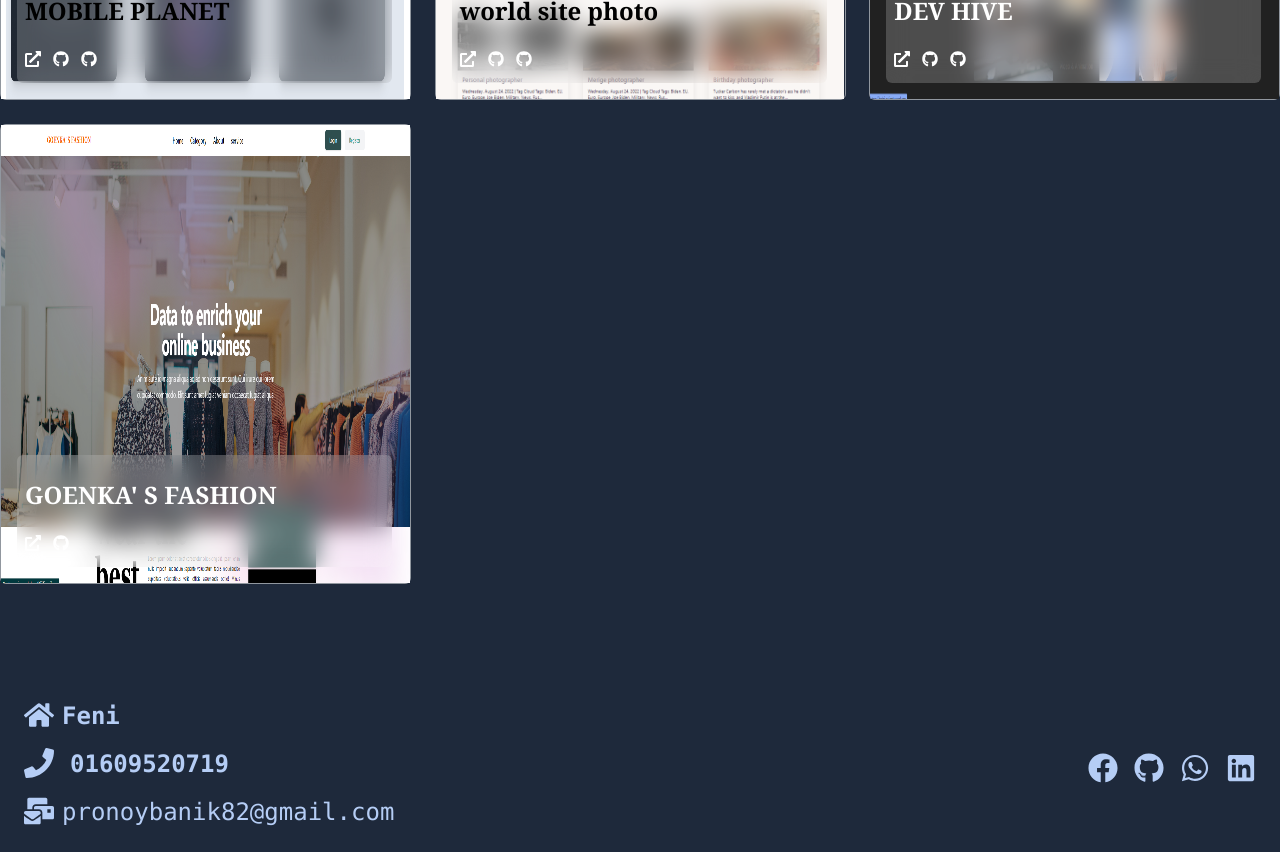
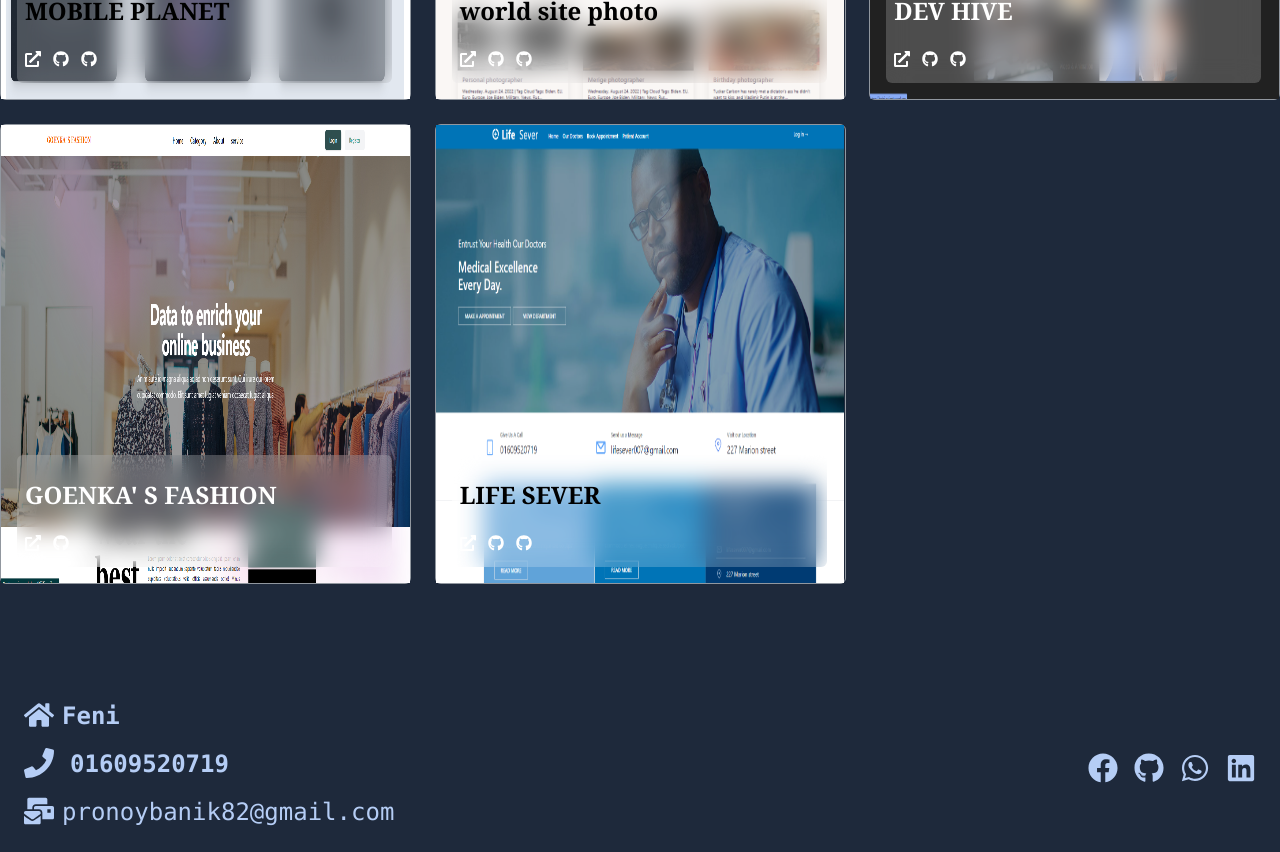
Before and after one commit to pronoybanik/portfolio-site, a React (Create React App) app: page / in a window 1280 px wide. Shown: the part 2760-3612 px from the top of the page. Built offline with nearby package versions, Linux system fonts and the light colour scheme.

Commit message:
add new project

```diff
--- a/src/Component/ProjectsCard/ProjectsCard.js
+++ b/src/Component/ProjectsCard/ProjectsCard.js
@@ -7,6 +7,7 @@ import img from '../../Asset/Screenshot 2023-05-19 003743.png'
 import img1 from '../../Asset/Screenshot 2023-05-19 190854.png'
 import img2 from '../../Asset/Screenshot 2023-05-19 233746.png'
 import img3 from '../../Asset/Screenshot 2023-08-14 213442.png'
+import img4 from '../../Asset/Screenshot 2023-11-02 190120.png'
 import express from '../../Asset/developement-logo/ex/download (1).png'
 import tailwind from '../../Asset/developement-logo/tailwind/download.png'
 import redux from '../../Asset/developement-logo/redux/download.png'
@@ -41,7 +42,7 @@ const ProjectsCard = () => {
                         <div className="w-[100%]   h-full rounded-md   relative bg-top bg-no-repeat bg-cover hover:bg-bottom ease-linear duration-[5000ms] bg-projectOne text-white mx-auto"> <img src={img} className='h-full' alt="" /> </div>
                         <div className={`group p-2 absolute left-4 bottom-4 bg-white/20 backdrop-blur-md w-11/12 rounded-md  hover:duration-300 ease-in-out hover:h-[50%] hover:w-[100%] overflow-hidden hover:left-0 hover:bottom-0 `}>
                             <h1 className="text-2xl py-4 font-semibold text-black uppercase font-serif"> Mobile planet</h1>
-                            <p className={`text-lg text-para hidden group-hover:block text-black `}>This is a second mobile selling site where second mobiles can be bought and sold.</p>
+                            <p className={`text-xm font-semibold text-para hidden group-hover:block text-black `}>This is a second mobile selling site where second mobiles can be bought and sold.</p>
                             <div className="mt-4 hidden group-hover:flex flex-wrap items-center justify-start gap-4 mx-auto expertise  cursor-pointer">
 
                                 {
@@ -68,7 +69,7 @@ const ProjectsCard = () => {
                         <div className="w-[100%]   h-full rounded-md   relative bg-top bg-no-repeat bg-cover hover:bg-bottom ease-linear duration-[5000ms] bg-projectOne text-white mx-auto"> <img src={img1} className='h-full w-full' alt="" /> </div>
                         <div className={`group p-2 absolute left-4 bottom-4 bg-white/20 backdrop-blur-md w-11/12 rounded-md  hover:duration-300 ease-in-out hover:h-[50%] hover:w-[100%] overflow-hidden hover:left-0 hover:bottom-0 `}>
                             <h1 className="text-2xl py-4 font-semibold text-black font-serif ">world site photo</h1>
-                            <p className={`text-lg text-para hidden group-hover:block text-black `}>This is a world photography site where you can enter the site and give reviews by looking at the pictures.</p>
+                            <p className={`text-xm font-semibold text-para hidden group-hover:block text-black `}>This is a world photography site where you can enter the site and give reviews by looking at the pictures.</p>
                             <div className="mt-4 hidden group-hover:flex flex-wrap items-center justify-start gap-4 mx-auto expertise  cursor-pointer">
 
                                 {
@@ -96,7 +97,7 @@ const ProjectsCard = () => {
                         <div className="w-[100%]   h-full rounded-md   relative bg-top bg-no-repeat bg-cover hover:bg-bottom ease-linear duration-[5000ms] bg-projectOne text-white mx-auto"> <img src={img2} className='h-full w-full' alt="" /> </div>
                         <div className={`group p-2 absolute left-4 bottom-4 bg-white/20 backdrop-blur-md w-11/12 rounded-md  hover:duration-300 ease-in-out hover:h-[50%] hover:w-[100%] overflow-hidden hover:left-0 hover:bottom-0 `}>
                             <h1 className="text-2xl py-4 font-semibold  font-serif uppercase">dev hive</h1>
-                            <p className={`text-lg text-para hidden group-hover:block  `}>Local Freelancing marketplace Easy sharing and getting service Local payment Method with ssl Commers. Realtime chating feature with socket.oi</p>
+                            <p className={`text-xm font-semibold text-para hidden group-hover:block  `}>Local Freelancing marketplace Easy sharing and getting service Local payment Method with ssl Commers. Realtime chating feature with socket.oi</p>
                             <div className="mt-4 hidden group-hover:flex flex-wrap items-center justify-start gap-4 mx-auto expertise  cursor-pointer">
 
                                 {
@@ -124,7 +125,7 @@ const ProjectsCard = () => {
                         <div className="w-[100%]   h-full rounded-md   relative bg-top bg-no-repeat bg-cover hover:bg-bottom ease-linear duration-[5000ms] bg-projectOne text-white mx-auto"> <img src={img3} className='h-full w-full' alt="" /> </div>
                         <div className={`group p-2 absolute left-4 bottom-4 bg-white/20 backdrop-blur-md w-11/12 rounded-md  hover:duration-300 ease-in-out hover:h-[50%] hover:w-[100%] overflow-hidden hover:left-0 hover:bottom-0 `}>
                             <h1 className="text-2xl py-4 font-semibold  font-serif uppercase">GOENKA' S FASHION</h1>
-                            <p className={`text-lg text-para hidden group-hover:block  `}>Local Freelancing marketplace Easy sharing and getting service Local payment Method with ssl Commers. Realtime chating feature with socket.oi</p>
+                            <p className={`text-xm font-semibold text-para hidden group-hover:block  `}>Local Freelancing marketplace Easy sharing and getting service Local payment Method with ssl Commers. Realtime chating feature with socket.oi</p>
                             <div className="mt-4 hidden group-hover:flex flex-wrap items-center justify-start gap-4 mx-auto expertise  cursor-pointer">
 
                                 {
@@ -139,7 +140,31 @@ const ProjectsCard = () => {
                             </div>
                         </div>
                     </div>
+                    {/* 5 */}
+                    <div className="w-[100%] border-[#ffffff83] border-[1px] h-[460px] rounded-md   relative bg-top bg-no-repeat bg-cover hover:bg-bottom ease-linear duration-[5000ms] text-white mx-auto" data-aos="zoom-in-up"
+                        data-aos-delay="100"
+                        data-aos-duration="600"
+                        data-aos-easing="ease-in-out"
+                    >
+                        <div className="w-[100%]   h-full rounded-md   relative bg-top bg-no-repeat bg-cover hover:bg-bottom ease-linear duration-[5000ms] bg-projectOne text-white mx-auto"> <img src={img4} className='h-full w-full' alt="" /> </div>
+                        <div className={`group p-2 absolute left-4 bottom-4 bg-white/20 backdrop-blur-md w-11/12 rounded-md  hover:duration-300 ease-in-out hover:h-[50%] hover:w-[100%] overflow-hidden hover:left-0 hover:bottom-0 `}>
+                            <h1 className="text-2xl py-4 font-semibold  font-serif uppercase text-black">LIFE SEVER</h1>
+                            <p className={`text-xm font-semibold text-para hidden group-hover:block text-black `}>Life Sever is   Hospital website Help For people, People will be able to make appointments with doctors and solve their problems from the comfort of their homes </p>
+                            <div className="mt-4 hidden group-hover:flex flex-wrap items-center justify-start gap-4 mx-auto expertise  cursor-pointer">
 
+                                {
+                                    images.slice(1, 5).map((img, i) => <img key={i} src={img} alt="" className="w-5" />)
+                                }
+                            </div>
+                            <div className="flex gap-3 py-2">
+                                <a title='Live Site Link' target="_blank" href="https://life-sever.web.app/" rel="noreferrer" aria-label="live link" ><FaExternalLinkAlt /></a>
+                                <a title='Git client Site' target="_blank" href="https://github.com/pronoybanik/life-sever-clientSite" rel="noreferrer" aria-label="github-frontend"><FaGithub /></a>
+                                <a title='Git server site' target="_blank" href="https://github.com/pronoybanik/life-sever-serversite" rel="noreferrer" aria-label="github-frontend"><FaGithub /></a>
+
+
+                            </div>
+                        </div>
+                    </div>
 
 
 
```
Also changed, not shown: src/Asset/Screenshot 2023-11-02 190120.png (added).
